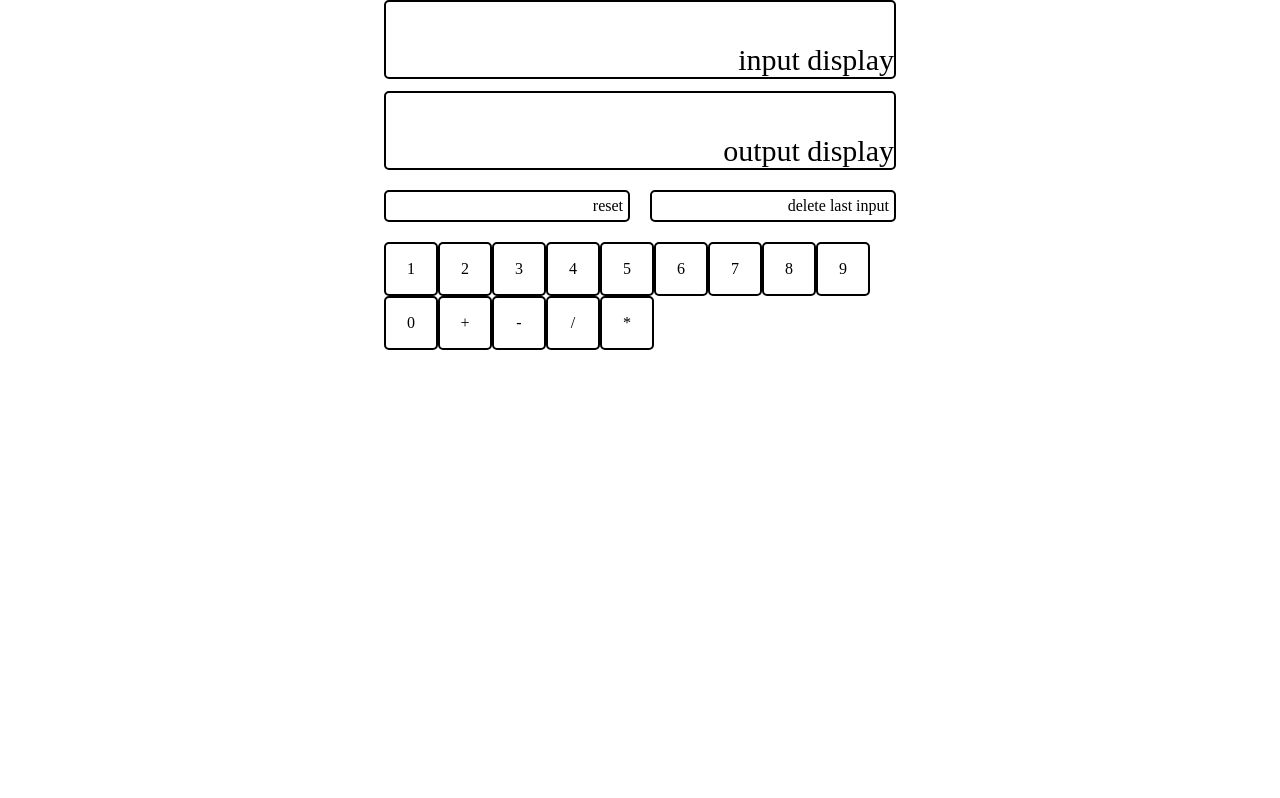
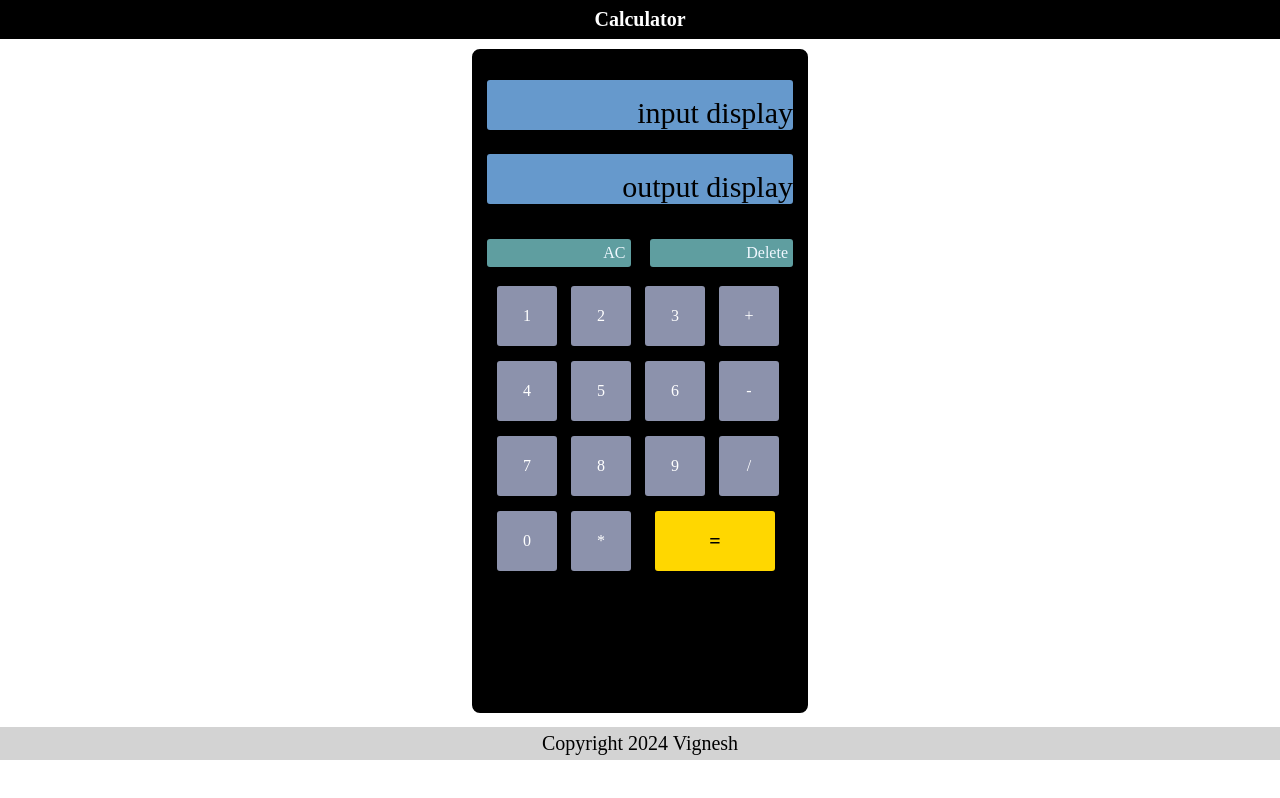
Before and after one commit to zygrade009/calculator, a plain HTML site: page index.html in a window 1280 px wide. Drawn offline with Linux system fonts and the light colour scheme.

Commit message:
frontend done

```diff
--- a/index.html
+++ b/index.html
@@ -7,31 +7,40 @@
     <title>calculator</title>
 </head>
 <body>
+    <div class="header">
+        <div class="title">Calculator</div>
+    </div>
+    <div class="content">
         <div class="container">
             <div class="display">
                 <div class="inputbox">input display</div>
                 <div class="outputbox"> output display</div>
             </div>
             <div class="strow">
-            <div class="clear"> reset</div>
-            <div class="delete"> delete last input</div>
+                <div class="clear"> AC </div>
+                <div class="delete"> Delete </div>
             </div>
             <div class="controls">
                 <div class="button" id="1">1</div>
                 <div class="button" id="2">2</div>
                 <div class="button" id="3">3</div>
+                <div class="button" id="+">+</div>
                 <div class="button" id="4">4</div>
                 <div class="button" id="5">5</div>
                 <div class="button" id="6">6</div>
+                <div class="button" id="-">-</div>
                 <div class="button" id="7">7</div>
                 <div class="button" id="8">8</div>
                 <div class="button" id="9">9</div>
+                <div class="button" id="/">/</div>
                 <div class="button" id="0">0</div>
-            <div class="button" id="+">+</div>
-            <div class="button" id="-">-</div>
-            <div class="button" id="/">/</div>
                 <div class="button" id="*">*</div>
+                <div class="equal-button">=</div>
             </div>
+        </div>
+    </div>
+    <div class="footer">
+        <div class="copyright">Copyright  2024 Vignesh</div>
     </div>
 </body>
 </html>
--- a/style.css
+++ b/style.css
@@ -2,53 +2,108 @@ body{
     margin: 0;
     padding: 0;
     display: flex;
+    flex-direction: column;
     justify-content: center;
-    align-items: center;
+
+}
+.header{
+    display: flex;
+    justify-content: center;
+    background-color:black;
+    color: white;
+    padding: 8px;
+}
+.footer{
+    display: flex;
+    justify-content: center;
+    background-color: lightgray;
+}
+.copyright{
+    font-size: 20px;
+    padding: 5px 0;
+    color: black;
+}
+.content{
+    display: flex;
+    justify-content: center;
+    padding: 10px 0px;
+}
+.title{
+   font-size: 20px;
+   font-weight: 900;
 }
 .container{
     display: flex;
     flex-direction: column;
-    gap: 20px;
-    width: 40%;
-    min-height: 84vh;
+    gap: 10px;
+    width: 310px;
+    height: 81vh;
+    border: 3px solid black;
+    border-radius: 8px;
+    padding: 5px 10px;
+    margin-bottom: 4px;
+    background-color: black;
 }
 
-.inputbox,.outputbox,.clear,.delete,.button{
+.inputbox,.outputbox,.clear,.delete,.button,.equal-button{
     border: 2px solid black;
     border-radius: 5px;
 }
 .button{
-    height: 50px;
-    width: 50px;
+    height: 60px;
+    width: 60px;
+    margin: 5px;
     display: flex;
     justify-content: center;
     align-items: center;
+    color: white;
+    background-color: #8C92AC;
+}
+.equal-button{
+    display: flex;
+    justify-content: center;
+    align-items: center;
+    height: 60px;
+    width: 120px;
+    margin: 5px;
+    margin-left: 15px;
+    color: black;
+    background-color: gold;
+    font-size: 20px;
+    font-weight: 900;
 }
 .controls{
     display: flex;
     flex-wrap: wrap;
+    padding-left: 5px;
+    width: 300px;
+    height: 300px;
 }
 .inputbox,.outputbox{
     display: flex;
     justify-content: flex-end;
     align-items: end;
     font-size: 30px;
-    height: 75px;
+    min-height: 50px;
+    background-color: #6699CC;
 }
 .clear,.delete{
     width:50%;
     text-align: right;
     padding:5px ;
+    background-color:cadetblue;
 }
 .display{
     display: flex;
     flex-direction: column;
-    justify-content: space-between;
+    justify-content: space-evenly;
     height: 170px;
 }
 .strow{
     padding: 0;
     display: flex;
     justify-content: center;
-    gap: 20px;
+    gap: 15px;
+    color:aliceblue;
+    font-weight: 300;
 }
```
Lines whose indentation alone changed are shown as unchanged.
